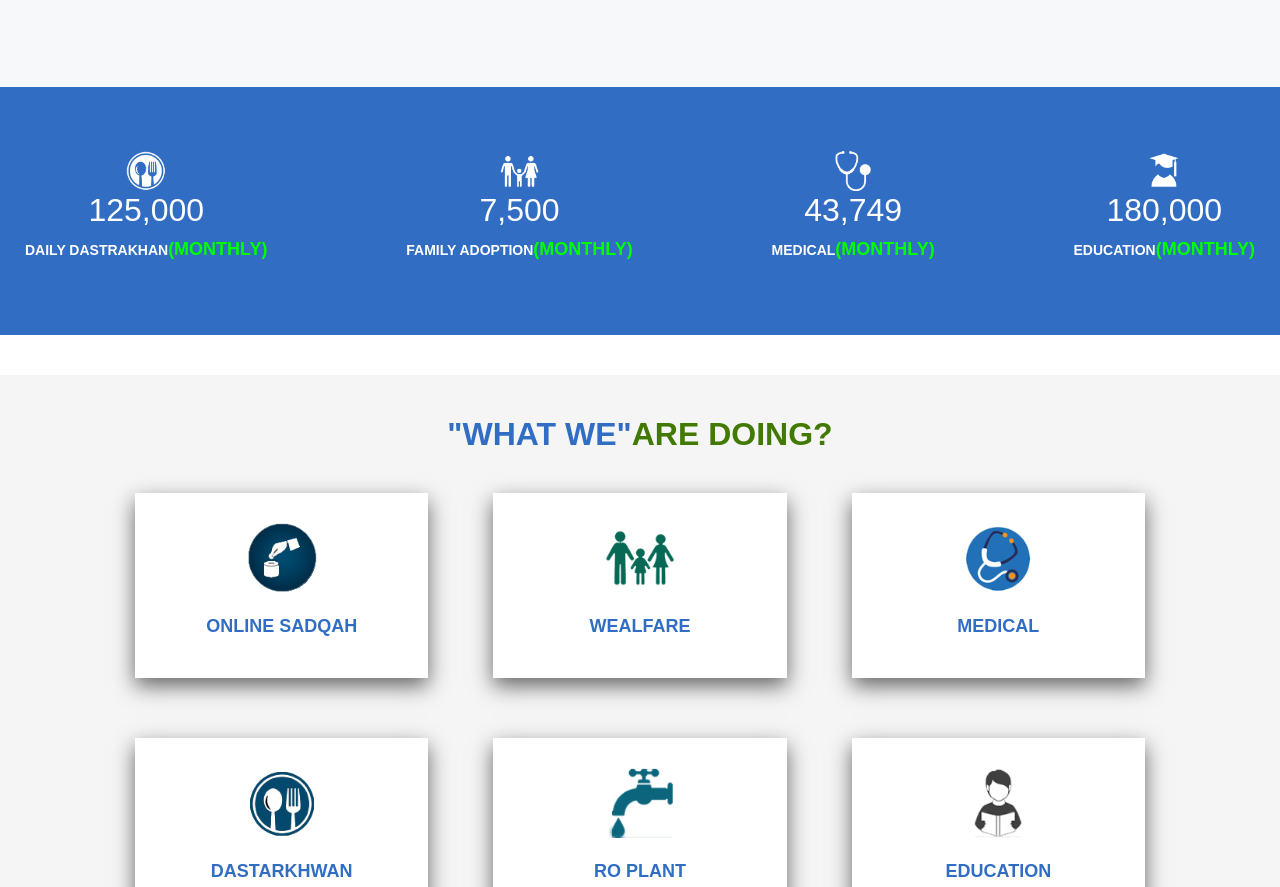
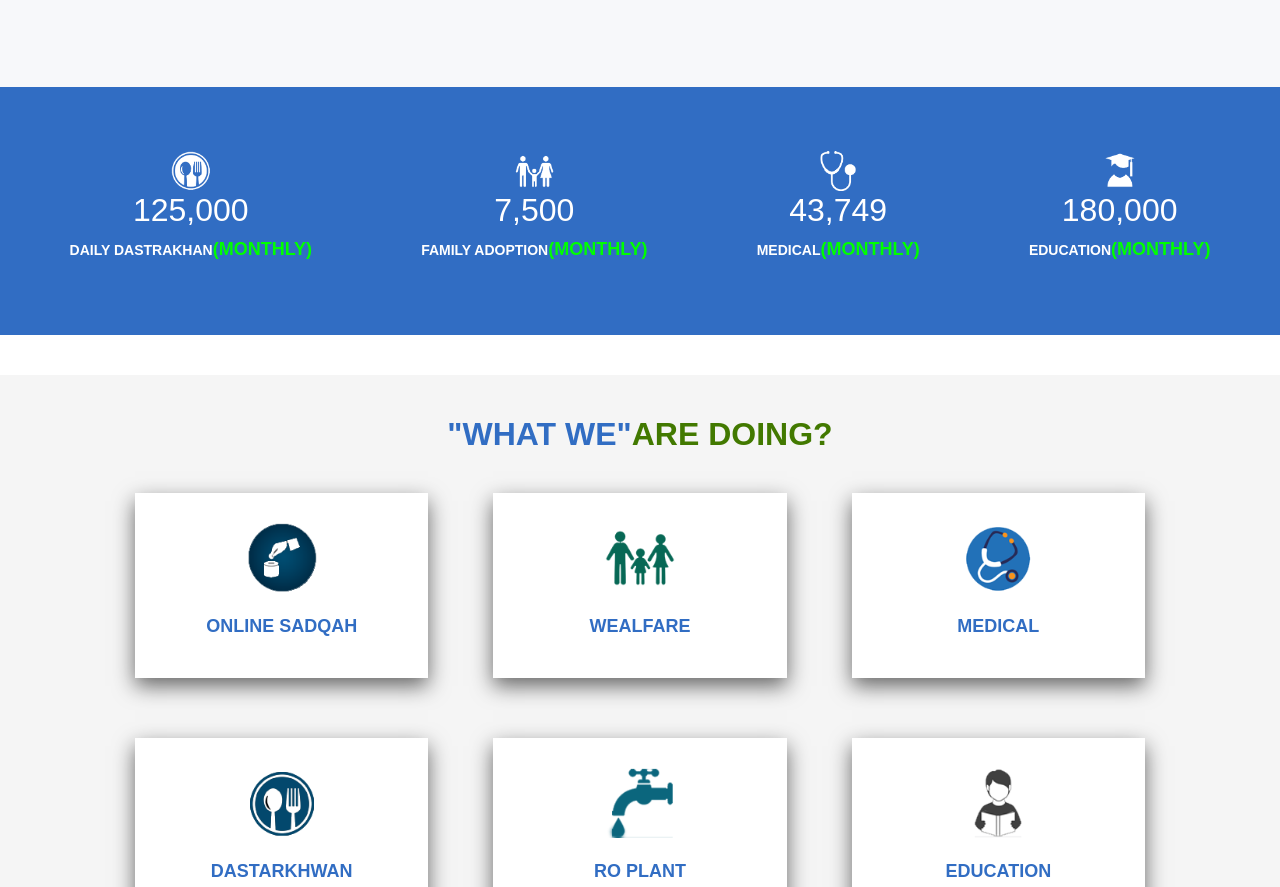
Before and after one commit to basitkhan1636/homesayl, a plain HTML site: page index.html in a window 1280 px wide. Shown: the part 1137-2024 px from the top of the page. Drawn offline with nearby package versions, Linux system fonts and the light colour scheme.

Commit message:
Update style.css

```diff
--- a/style.css
+++ b/style.css
@@ -205,7 +205,7 @@ text-align: center;}
     text-align: center;
     display: flex;
     flex-direction: row;
-    justify-content: space-between;
+    justify-content: space-around;
     flex-wrap: wrap;
 
 
@@ -216,6 +216,8 @@ text-align: center;}
     margin: 0px -15px;
     padding: 48px 0px;
     display: inline-flex;
+    padding-left:30px;
+    padding-right:30px;
 
 
 
```
